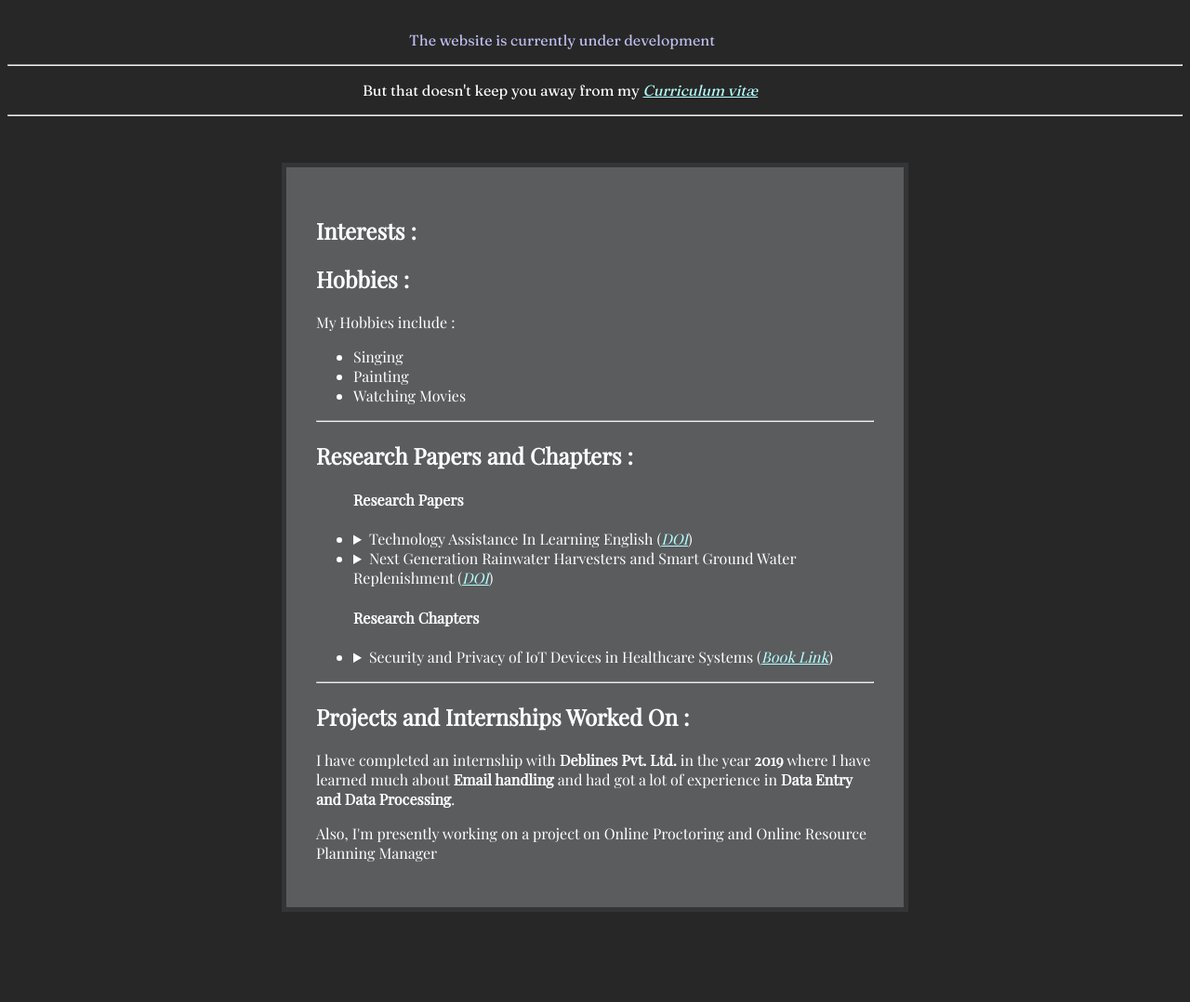
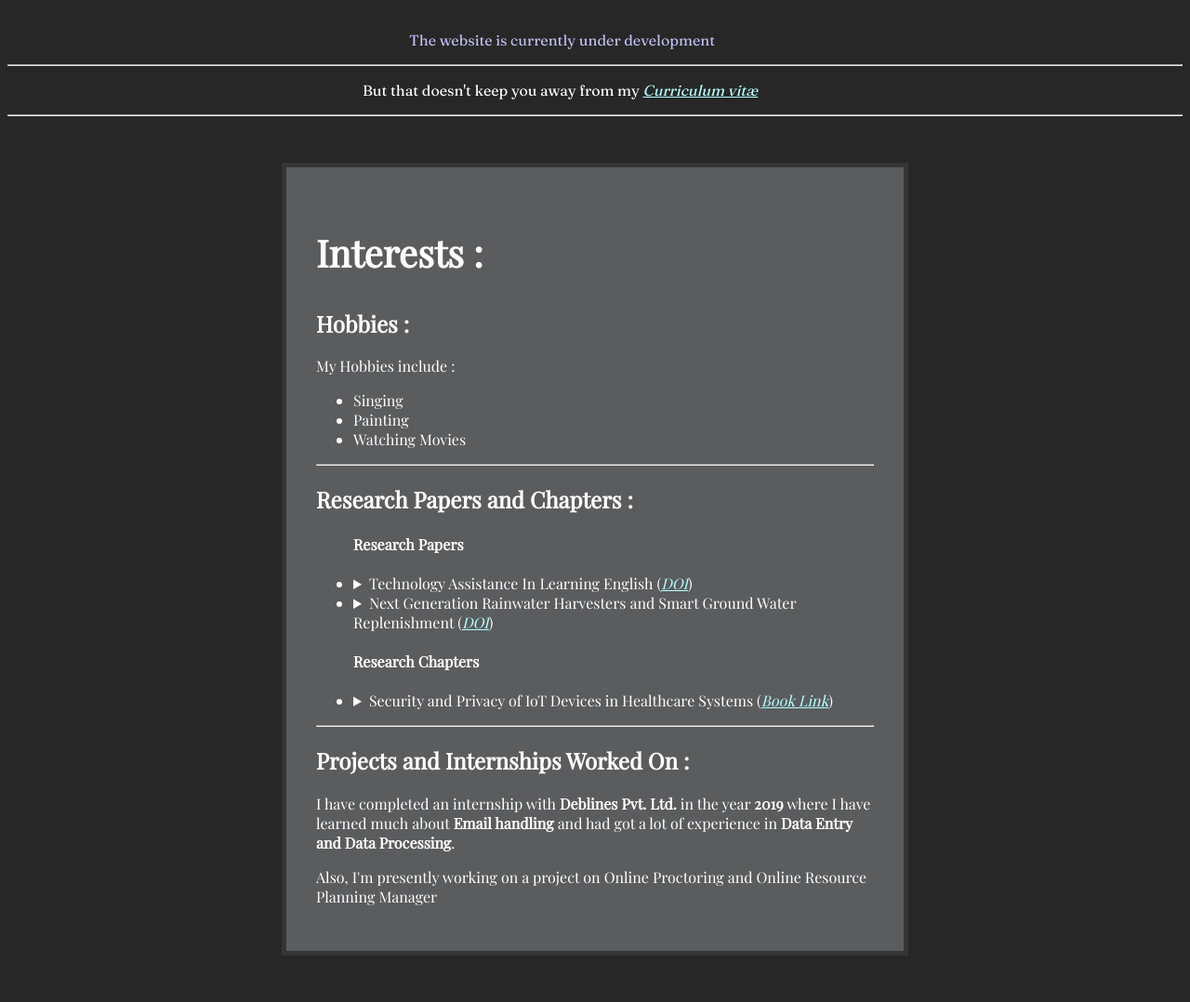
Before and after one commit to debnathsubhradip/Website, a PHP site: a page that uses index.html in a window 1280 px wide. Shown: the part 587-1665 px from the top of the page at 93% size. Before the commit the page ends 1568 px from the top, so only its background shows below. Run offline with PHP 8.4, Linux system fonts and the light colour scheme.

Commit message:
html and css updated

```diff
--- a/main.css
+++ b/main.css
@@ -52,6 +52,7 @@ a{
 }
 #interestheading{
     font-family: 'Playfair Display', serif;
+    font-size: 2.5em;
 }
 span.detaildesc{
     background-color: rgba(0, 0, 0, 0.486);
```
